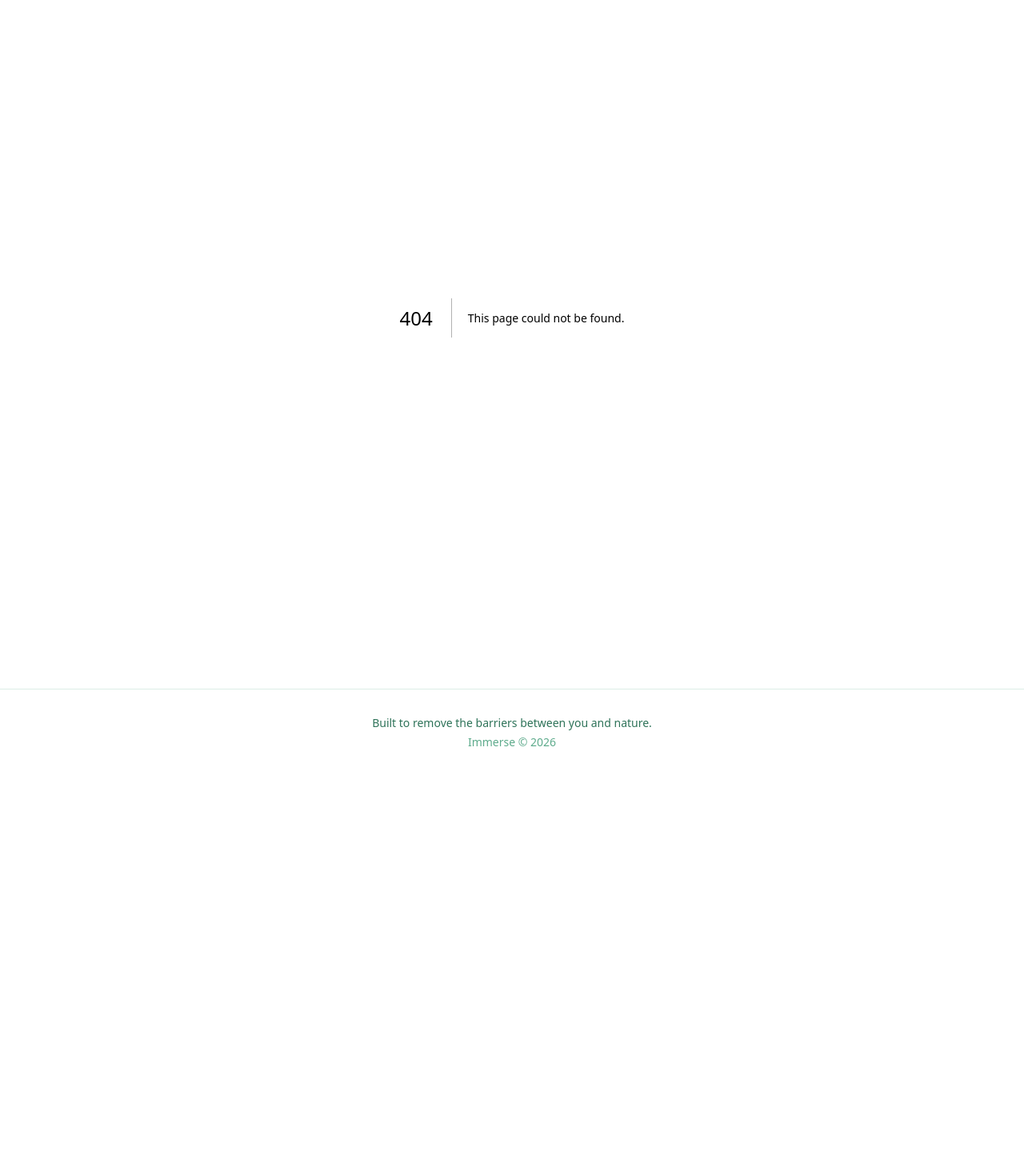
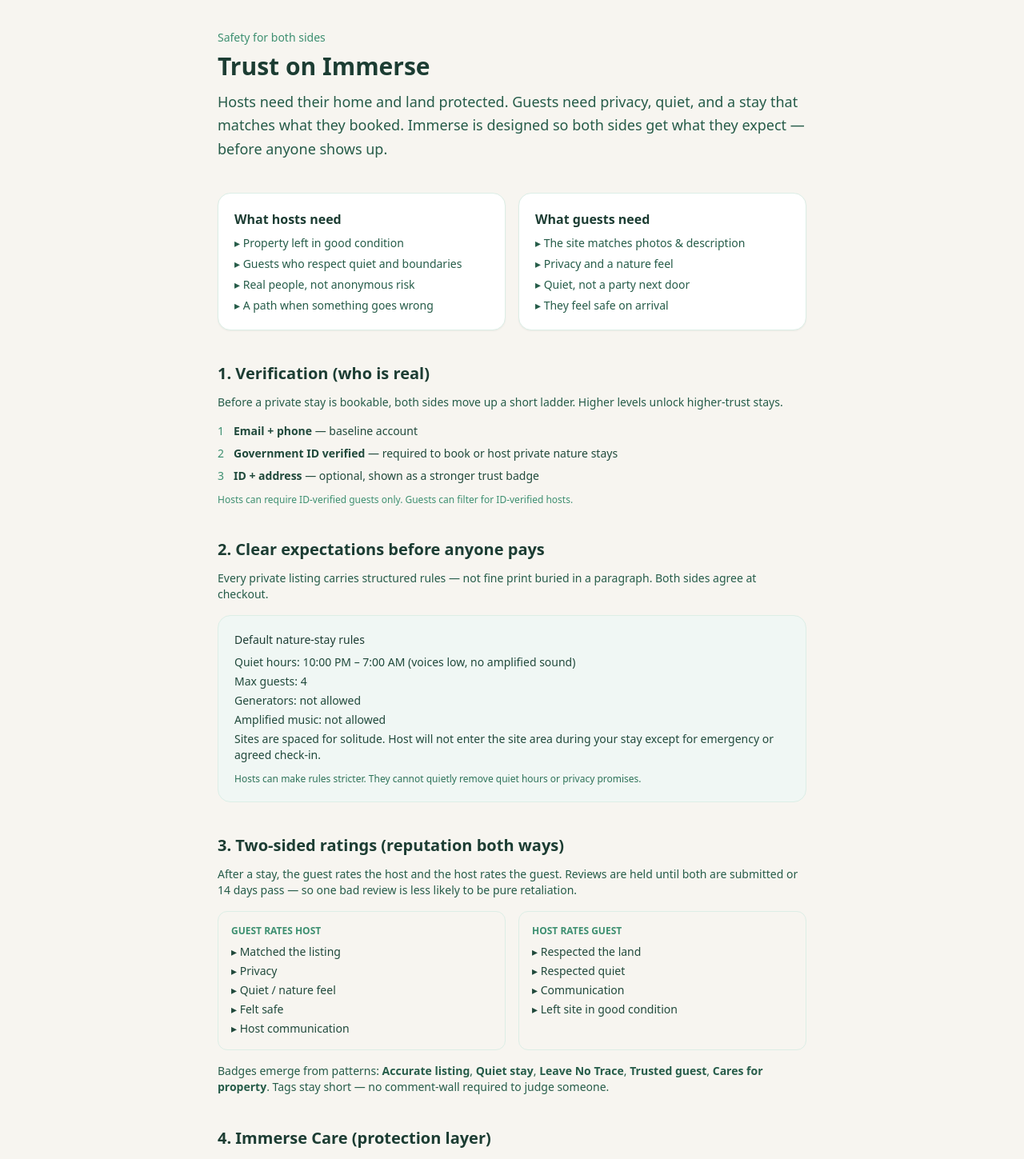
Before and after one commit to lincolnnunnally/immerse, a Next.js app: page /trust in a window 1280 px wide. Before the commit this address had no page. Shown: the part 60-1509 px from the top of the page at 80% size. Before the commit the page ends 1030 px from the top, so only its background shows below. Built offline with nearby package versions, Linux system fonts and the light colour scheme.

Commit message:
Add Trust & Safety page explaining two-sided protection system

```diff
--- /dev/null
+++ b/src/app/trust/page.tsx
@@ -0,0 +1,219 @@
+import Link from "next/link";
+import {
+  DEFAULT_NATURE_EXPECTATIONS,
+  IMMERSE_PROTECTION,
+  RATING_DIMENSIONS_GUEST_ABOUT_HOST,
+  RATING_DIMENSIONS_HOST_ABOUT_GUEST,
+  REVIEW_WINDOW_DAYS,
+} from "@/lib/trust";
+
+export default function TrustPage() {
+  return (
+    <div className="max-w-3xl mx-auto px-4 py-10">
+      <p className="text-sm text-forest-500 mb-2">Safety for both sides</p>
+      <h1 className="text-3xl font-bold text-forest-900 mb-3">Trust on Immerse</h1>
+      <p className="text-forest-700 text-lg leading-relaxed mb-10">
+        Hosts need their home and land protected. Guests need privacy, quiet, and a stay that matches
+        what they booked. Immerse is designed so both sides get what they expect — before anyone
+        shows up.
+      </p>
+
+      {/* Two columns of needs */}
+      <div className="grid sm:grid-cols-2 gap-4 mb-10">
+        <div className="rounded-2xl border border-forest-100 bg-white p-5 shadow-sm">
+          <h2 className="font-semibold text-forest-900 mb-2">What hosts need</h2>
+          <ul className="text-sm text-forest-700 space-y-1.5">
+            <li>▸ Property left in good condition</li>
+            <li>▸ Guests who respect quiet and boundaries</li>
+            <li>▸ Real people, not anonymous risk</li>
+            <li>▸ A path when something goes wrong</li>
+          </ul>
+        </div>
+        <div className="rounded-2xl border border-forest-100 bg-white p-5 shadow-sm">
+          <h2 className="font-semibold text-forest-900 mb-2">What guests need</h2>
+          <ul className="text-sm text-forest-700 space-y-1.5">
+            <li>▸ The site matches photos & description</li>
+            <li>▸ Privacy and a nature feel</li>
+            <li>▸ Quiet, not a party next door</li>
+            <li>▸ They feel safe on arrival</li>
+          </ul>
+        </div>
+      </div>
+
+      {/* 1 Verification */}
+      <section className="mb-10">
+        <h2 className="text-xl font-semibold text-forest-900 mb-3">1. Verification (who is real)</h2>
+        <p className="text-sm text-forest-700 mb-4">
+          Before a private stay is bookable, both sides move up a short ladder. Higher levels unlock
+          higher-trust stays.
+        </p>
+        <ol className="space-y-2 text-sm text-forest-800">
+          <li className="flex gap-3">
+            <span className="font-mono text-forest-500">1</span>
+            <span>
+              <strong>Email + phone</strong> — baseline account
+            </span>
+          </li>
+          <li className="flex gap-3">
+            <span className="font-mono text-forest-500">2</span>
+            <span>
+              <strong>Government ID verified</strong> — required to book or host private nature stays
+            </span>
+          </li>
+          <li className="flex gap-3">
+            <span className="font-mono text-forest-500">3</span>
+            <span>
+              <strong>ID + address</strong> — optional, shown as a stronger trust badge
+            </span>
+          </li>
+        </ol>
+        <p className="mt-3 text-xs text-forest-500">
+          Hosts can require ID-verified guests only. Guests can filter for ID-verified hosts.
+        </p>
+      </section>
+
+      {/* 2 Expectations before booking */}
+      <section className="mb-10">
+        <h2 className="text-xl font-semibold text-forest-900 mb-3">
+          2. Clear expectations before anyone pays
+        </h2>
+        <p className="text-sm text-forest-700 mb-4">
+          Every private listing carries structured rules — not fine print buried in a paragraph.
+          Both sides agree at checkout.
+        </p>
+        <div className="rounded-2xl bg-forest-50 border border-forest-100 p-5 text-sm">
+          <p className="font-medium text-forest-900 mb-2">Default nature-stay rules</p>
+          <ul className="space-y-1 text-forest-800">
+            <li>Quiet hours: {DEFAULT_NATURE_EXPECTATIONS.quietHours}</li>
+            <li>Max guests: {DEFAULT_NATURE_EXPECTATIONS.maxGuests}</li>
+            <li>Generators: not allowed</li>
+            <li>Amplified music: not allowed</li>
+            <li>{DEFAULT_NATURE_EXPECTATIONS.privacyNote}</li>
+          </ul>
+          <p className="mt-3 text-forest-600 text-xs">
+            Hosts can make rules stricter. They cannot quietly remove quiet hours or privacy promises.
+          </p>
+        </div>
+      </section>
+
+      {/* 3 Ratings */}
+      <section className="mb-10">
+        <h2 className="text-xl font-semibold text-forest-900 mb-3">
+          3. Two-sided ratings (reputation both ways)
+        </h2>
+        <p className="text-sm text-forest-700 mb-4">
+          After a stay, the guest rates the host and the host rates the guest. Reviews are held
+          until both are submitted or {REVIEW_WINDOW_DAYS} days pass — so one bad review is less
+          likely to be pure retaliation.
+        </p>
+        <div className="grid sm:grid-cols-2 gap-4">
+          <div className="rounded-xl border border-forest-100 p-4">
+            <p className="text-xs font-semibold uppercase text-forest-500 mb-2">Guest rates host</p>
+            <ul className="text-sm text-forest-800 space-y-1">
+              {RATING_DIMENSIONS_GUEST_ABOUT_HOST.map((d) => (
+                <li key={d.key}>▸ {d.label}</li>
+              ))}
+            </ul>
+          </div>
+          <div className="rounded-xl border border-forest-100 p-4">
+            <p className="text-xs font-semibold uppercase text-forest-500 mb-2">Host rates guest</p>
+            <ul className="text-sm text-forest-800 space-y-1">
+              {RATING_DIMENSIONS_HOST_ABOUT_GUEST.map((d) => (
+                <li key={d.key}>▸ {d.label}</li>
+              ))}
+            </ul>
+          </div>
+        </div>
+        <p className="mt-4 text-sm text-forest-700">
+          Badges emerge from patterns: <strong>Accurate listing</strong>, <strong>Quiet stay</strong>,{" "}
+          <strong>Leave No Trace</strong>, <strong>Trusted guest</strong>,{" "}
+          <strong>Cares for property</strong>. Tags stay short — no comment-wall required to judge
+          someone.
+        </p>
+      </section>
+
+      {/* 4 Protection / insurance-like */}
+      <section className="mb-10">
+        <h2 className="text-xl font-semibold text-forest-900 mb-3">
+          4. Immerse Care (protection layer)
+        </h2>
+        <p className="text-sm text-forest-700 mb-2">
+          Status:{" "}
+          <span className="inline-flex px-2 py-0.5 rounded-full bg-amber-100 text-amber-900 text-xs font-medium">
+            {IMMERSE_PROTECTION.status}
+          </span>
+          {" "}
+          — product framing is ready; a real insurance / damage partner plugs in before this goes
+          live on paid bookings.
+        </p>
+        <div className="grid sm:grid-cols-2 gap-4 mt-4">
+          <div className="rounded-xl bg-white border border-forest-100 p-4">
+            <p className="font-medium text-forest-900 mb-2">For hosts</p>
+            <ul className="text-sm text-forest-700 space-y-1">
+              {IMMERSE_PROTECTION.hostCoverage.map((c) => (
+                <li key={c}>▸ {c}</li>
+              ))}
+            </ul>
+          </div>
+          <div className="rounded-xl bg-white border border-forest-100 p-4">
+            <p className="font-medium text-forest-900 mb-2">For guests</p>
+            <ul className="text-sm text-forest-700 space-y-1">
+              {IMMERSE_PROTECTION.guestCoverage.map((c) => (
+                <li key={c}>▸ {c}</li>
+              ))}
+            </ul>
+          </div>
+        </div>
+        <p className="mt-4 text-sm text-forest-700">
+          <strong>Security hold:</strong> {IMMERSE_PROTECTION.depositNote}
+        </p>
+        <div className="mt-3 text-xs text-forest-500">
+          <p className="font-medium text-forest-600 mb-1">Not covered (on purpose)</p>
+          <p>{IMMERSE_PROTECTION.exclusions.join(" · ")}</p>
+        </div>
+      </section>
+
+      {/* 5 Stay record */}
+      <section className="mb-10">
+        <h2 className="text-xl font-semibold text-forest-900 mb-3">
+          5. Stay record (photos + messages matter)
+        </h2>
+        <p className="text-sm text-forest-700">
+          Check-in and checkout encourage a few photos of the site condition. Messages stay on the
+          stay record. If there is a dispute, we use what was documented — not memory weeks later.
+          That protects honest hosts and honest guests equally.
+        </p>
+      </section>
+
+      {/* 6 Escalation */}
+      <section className="mb-12">
+        <h2 className="text-xl font-semibold text-forest-900 mb-3">6. When something goes wrong</h2>
+        <ol className="list-decimal ml-5 text-sm text-forest-800 space-y-2">
+          <li>Message through Immerse first (creates a record).</li>
+          <li>Open a claim with photos within the review window.</li>
+          <li>Immerse reviews stay record + ratings history of both sides.</li>
+          <li>Resolution: deposit, partial refund, Care claim, or account limits for repeat problems.</li>
+        </ol>
+        <p className="mt-4 text-sm text-forest-600">
+          Repeat harm to land or people can lose booking privileges. Repeat inaccurate listings can
+          lose hosting privileges. Reputation is two-sided on purpose.
+        </p>
+      </section>
+
+      <div className="flex flex-wrap gap-3">
+        <Link
+          href="/host"
+          className="inline-flex px-6 py-3 rounded-full bg-forest-700 text-white font-semibold hover:bg-forest-800"
+        >
+          Host nature stays
+        </Link>
+        <Link
+          href="/search"
+          className="inline-flex px-6 py-3 rounded-full border border-forest-300 text-forest-800 font-medium hover:bg-forest-50"
+        >
+          Find a place to immerse
+        </Link>
+      </div>
+    </div>
+  );
+}
```
